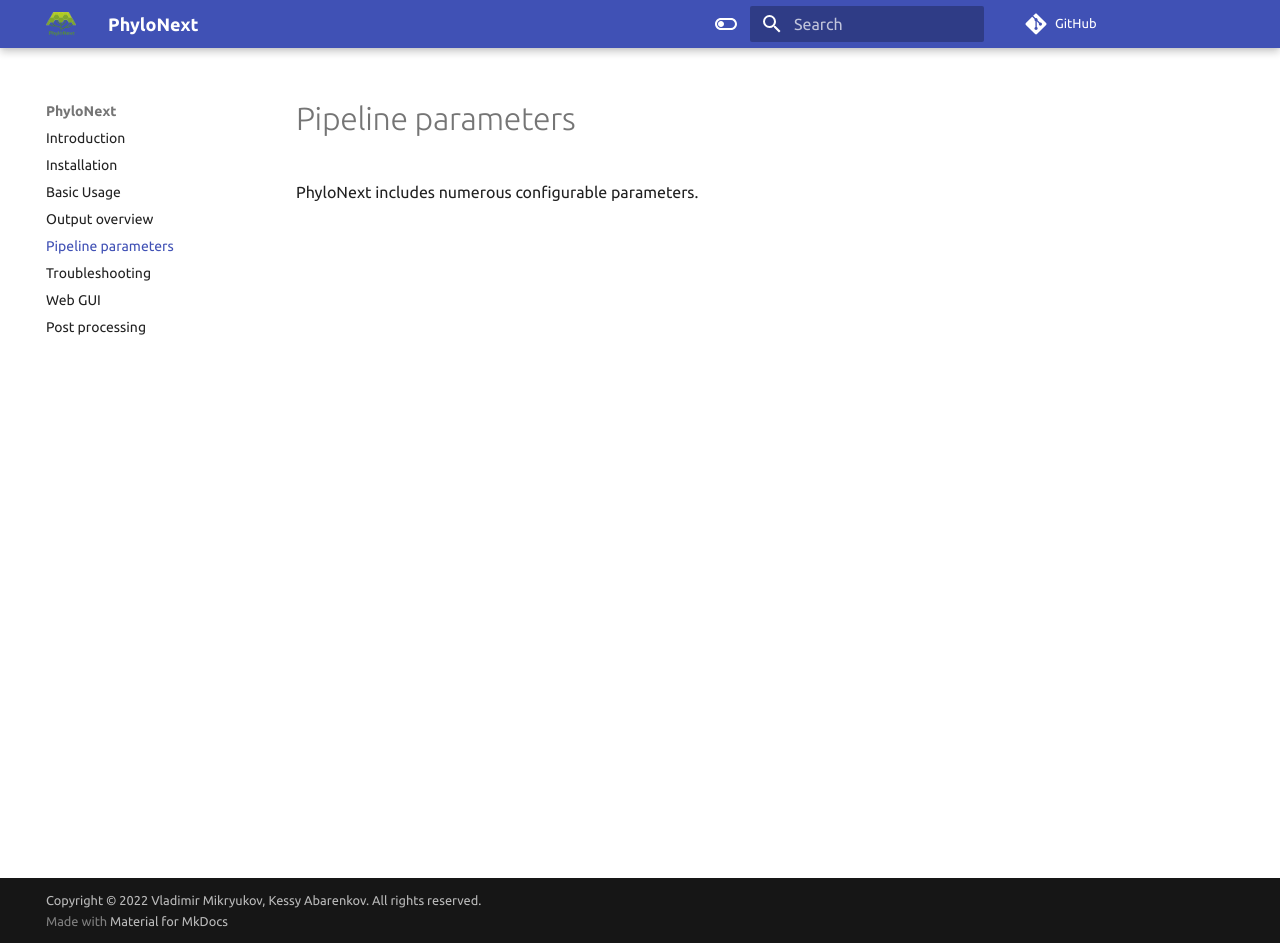
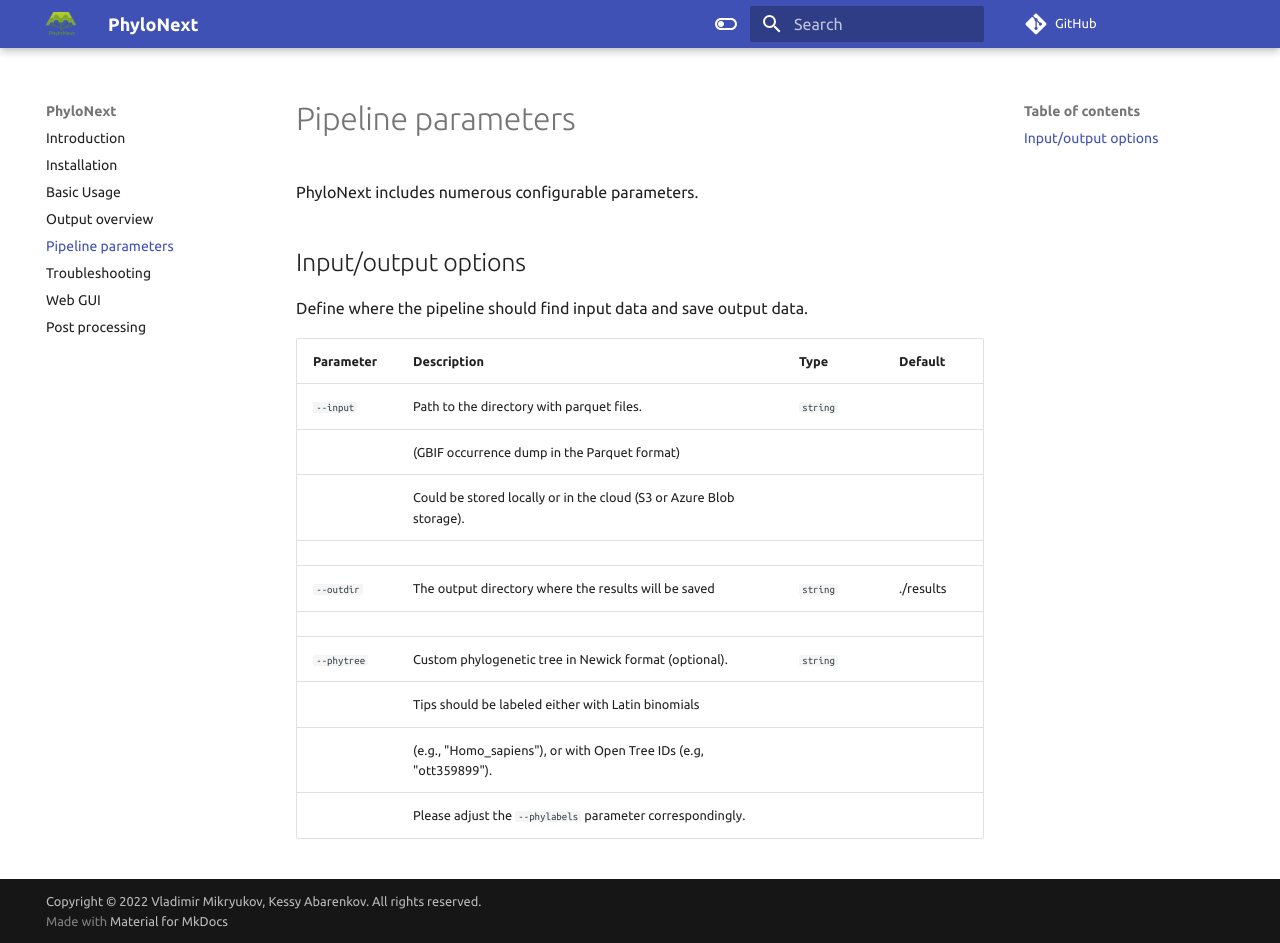
Before and after one commit to vmikk/phylonext_manual, an MkDocs documentation site: the page built from docs/parameters.md, in a window 1280 px wide and 943 px high. Built offline with MkDocs 1.6.1 and Material for MkDocs 9.7.7, drawn with Linux system fonts in a browser that asks for light colours; comment, search, counter and statistics services are not loaded.

Commit message:
input-output params

```diff
--- a/docs/parameters.md
+++ b/docs/parameters.md
@@ -7,3 +7,19 @@ description: >-
 # Pipeline parameters
 
 PhyloNext includes numerous configurable parameters.
+## Input/output options
+
+Define where the pipeline should find input data and save output data.
+
+| Parameter   | Description                                                          | Type     | Default   |
+| ----------- | -------------------------------------------------------------------- | -------- | --------- |
+| `--input`   | Path to the directory with parquet files.                            | `string` |           |
+|             | (GBIF occurrence dump in the Parquet format)                         |          |           |
+|             | Could be stored locally or in the cloud (S3 or Azure Blob storage).  |          |           |
+|             |                                                                      |          |           |
+| `--outdir`  | The output directory where the results will be saved                 | `string` | ./results |
+|             |                                                                      |          |           |
+| `--phytree` | Custom phylogenetic tree in Newick format (optional).                | `string` |           |
+|             | Tips should be labeled either with Latin binomials                   |          |           |
+|             | (e.g., "Homo_sapiens"), or with Open Tree IDs (e.g, "ott359899").    |          |           |
+|             | Please adjust the `--phylabels` parameter correspondingly.           |          |           |
```
